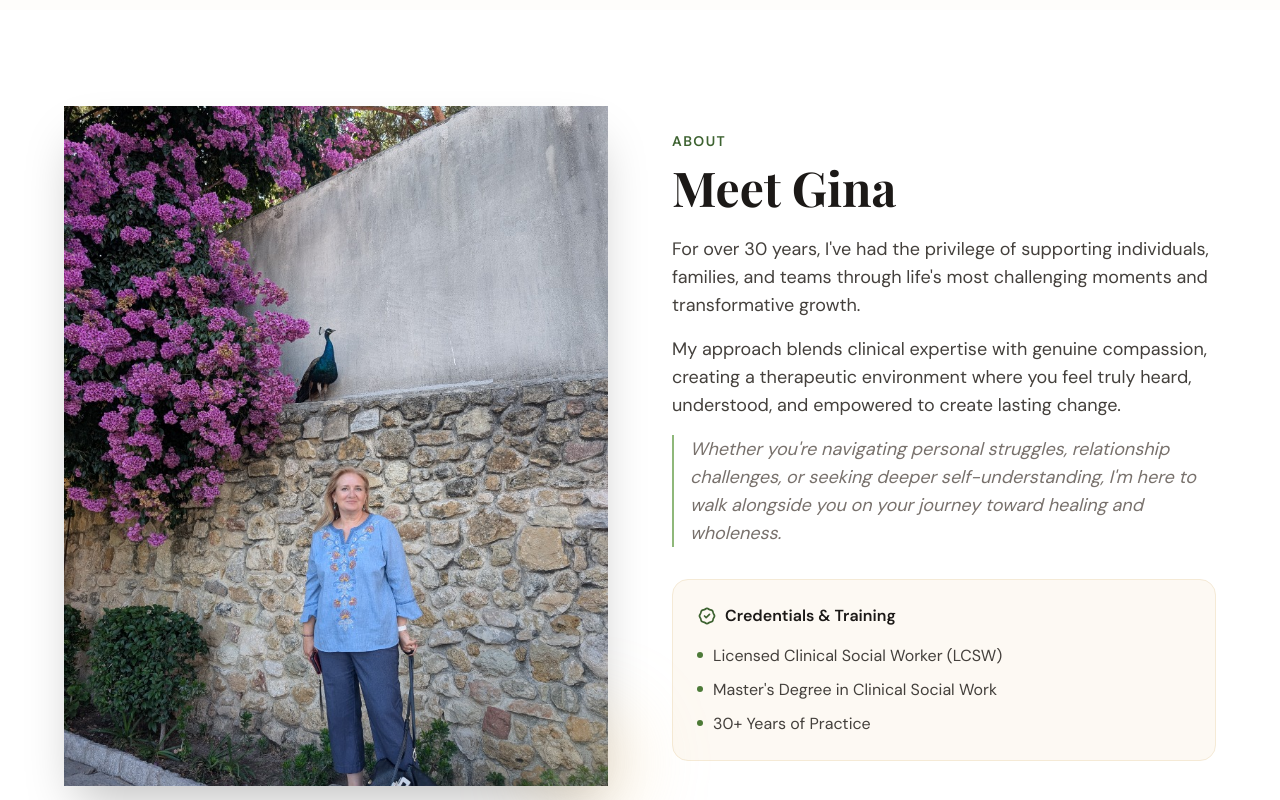
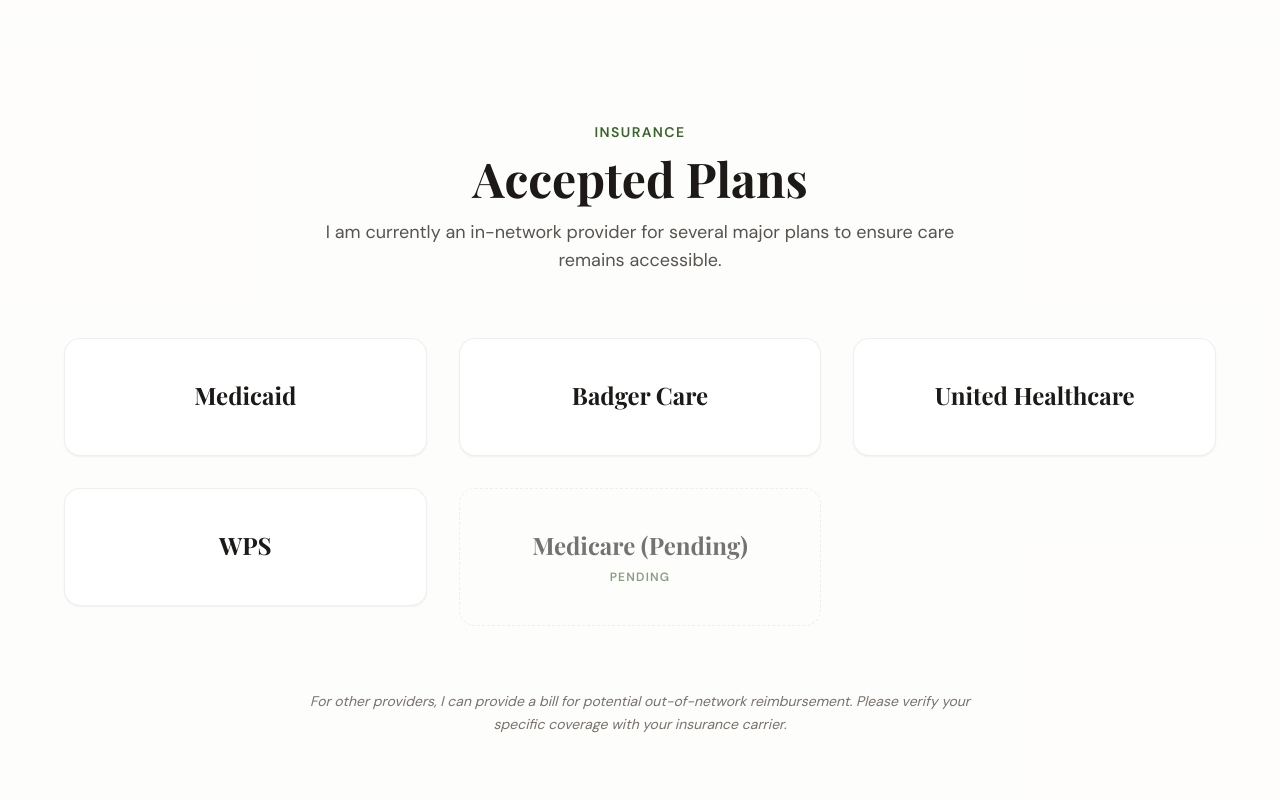
Before and after one commit to TheCoolSam/WeCare-CounselingSite, a Next.js app: page / in a window 1280 px wide. Shown: the part 2500-3300 px from the top of the page. Built offline with nearby package versions, Linux system fonts and the light colour scheme; a web font is replaced by a local one.

Commit message:
Build: Redesign insurance section and move above about section

```diff
--- a/app/page.tsx
+++ b/app/page.tsx
@@ -567,15 +567,15 @@
 // Insurance Section
 function InsuranceSection() {
   const insurancePlans = [
-    { name: 'Medicaid', icon: '🏥' },
-    { name: 'Badger Care', icon: '🛡️' },
-    { name: 'United Healthcare', icon: '🤝' },
-    { name: 'WPS', icon: '📄' },
-    { name: 'Medicare (Pending)', icon: '⏳', isPending: true }
+    { name: 'Medicaid' },
+    { name: 'Badger Care' },
+    { name: 'United Healthcare' },
+    { name: 'WPS' },
+    { name: 'Medicare (Pending)', isPending: true }
   ];
 
   return (
-    <section id="insurance" className="py-16 sm:py-24 px-5 sm:px-8 bg-white overflow-hidden">
+    <section id="insurance" className="py-20 sm:py-28 px-5 sm:px-8 bg-ivory-50/50 overflow-hidden">
       <div className="max-w-6xl mx-auto">
         <ScrollReveal>
           <div className="text-center mb-16">
@@ -584,46 +584,39 @@
               Accepted Plans
             </h2>
             <p className="text-base sm:text-lg text-stone-600 max-w-2xl mx-auto leading-relaxed">
-              I believe mental health care should be accessible. I am currently an in-network provider for several major plans.
+              I am currently an in-network provider for several major plans to ensure care remains accessible.
             </p>
           </div>
         </ScrollReveal>
 
-        <div className="grid grid-cols-1 sm:grid-cols-2 lg:grid-cols-3 gap-6">
+        <div className="grid grid-cols-1 sm:grid-cols-2 lg:grid-cols-3 gap-8">
           {insurancePlans.map((plan, index) => (
             <ScrollReveal key={index} delay={0.1 * index}>
               <motion.div
-                className={`relative p-8 rounded-2xl border ${plan.isPending
-                  ? 'bg-ivory-50 border-ivory-300 border-dashed opacity-80'
-                  : 'bg-white border-stone-200/60 shadow-sm hover:shadow-md hover:border-forest-200'
-                  } transition-all duration-300 group`}
-                whileHover={{ y: -4 }}
+                className={`relative px-8 py-10 rounded-2xl border text-center ${plan.isPending
+                  ? 'bg-transparent border-stone-200 border-dashed opacity-60'
+                  : 'bg-white border-stone-200/60 shadow-sm hover:shadow-md hover:border-forest-200 transition-all duration-500'
+                  }`}
+                whileHover={!plan.isPending ? { y: -4 } : {}}
               >
-                <div className="flex items-center gap-4 mb-2">
-                  <div className={`w-12 h-12 rounded-xl flex items-center justify-center text-2xl ${plan.isPending ? 'bg-stone-100' : 'bg-forest-50'
-                    }`}>
-                    {plan.icon}
-                  </div>
-                  <div>
-                    <h3 className="text-xl font-bold text-stone-900 group-hover:text-forest-700 transition-colors">
-                      {plan.name}
-                    </h3>
-                    {plan.isPending && (
-                      <span className="inline-block mt-1 px-2.5 py-0.5 bg-gold-100 text-gold-800 text-xs font-bold rounded-full uppercase tracking-wider">
-                        Coming Soon
-                      </span>
-                    )}
-                  </div>
-                </div>
+                <h3 className="text-xl sm:text-2xl font-serif font-bold text-stone-900 mb-1">
+                  {plan.name}
+                </h3>
+                {plan.isPending && (
+                  <p className="text-xs font-semibold text-forest-600 uppercase tracking-widest mt-2">
+                    Pending
+                  </p>
+                )}
               </motion.div>
             </ScrollReveal>
           ))}
         </div>
 
         <ScrollReveal delay={0.5}>
-          <div className="mt-12 p-6 bg-forest-50/50 rounded-2xl border border-forest-100/50 text-center">
-            <p className="text-stone-600 text-sm sm:text-base leading-relaxed max-w-2xl mx-auto">
-              Don't see your plan listed? Contact me to discuss your options. I can often provide a "superbill" that you can submit to your insurance company for potential out-of-network reimbursement.
+          <div className="mt-16 text-center max-w-2xl mx-auto">
+            <p className="text-stone-500 text-sm italic leading-relaxed">
+              For other providers, I can provide a bill for potential out-of-network reimbursement.
+              Please verify your specific coverage with your insurance carrier.
             </p>
           </div>
         </ScrollReveal>
@@ -984,11 +977,11 @@
       <main>
         <HeroSection />
         <HealingJourney />
+        <InsuranceSection />
         <AboutSection />
         <ServicesSection />
         <TestimonialsSection />
         <FAQSection />
-        <InsuranceSection />
         <ContactSection />
       </main>
       <Footer />
```
Also changed, not shown: 10 other files (tests, documents, lock files or other folders).
